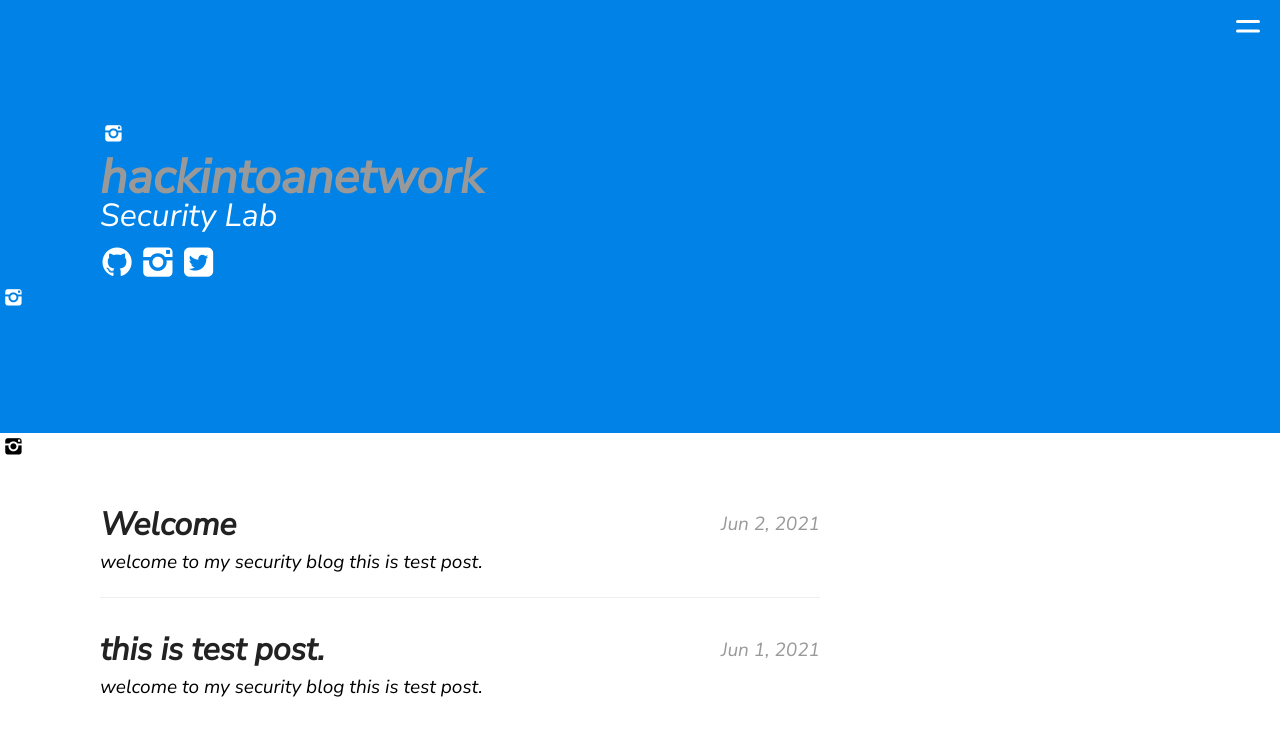
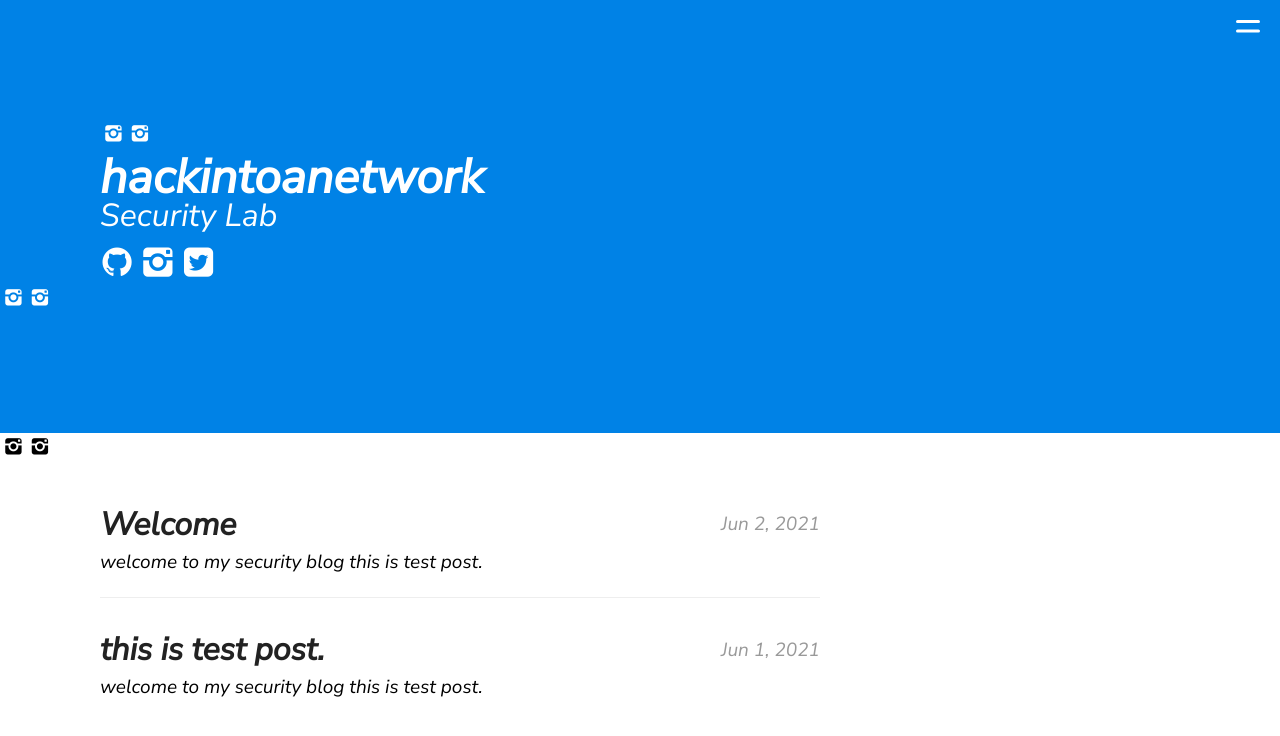
Before and after one commit to Developers-Official/hackintoanetwork.github.io, a Jekyll site: the page built from index.md, in a window 1280 px wide. Shown: the top 736 px of the page. Built offline with Jekyll 4.4.1, drawn with Linux system fonts in a browser that asks for light colours; nearby versions of some CDN libraries.

Commit message:
Update nav.html

```diff
--- a/_includes/nav.html
+++ b/_includes/nav.html
@@ -15,9 +15,9 @@
 		<li><a href="/about"><b>Category</b></a></li>
 	</ul>
 	<label class="social-font">
-        	<a href="https://github.com/{{ site.texture.social_links.github }}"><i class="fab fa-github"></i>
-        	<a href="https://instagram.com/{{ site.texture.social_links.instagram }}"><li><i class="icon-instagram"><i class="fab fa-instagram"></i>
-        	<a href="https://twitter.com/{{ site.texture.social_links.twitter }}"><i class="fab fa-twitter-square"></i>
+		<a href="https://github.com/{{ site.texture.social_links.github }}"><i class="fab fa-github"></i></a>
+		<a href="https://instagram.com/{{ site.texture.social_links.instagram }}"><li><i class="icon-instagram"><i class="icon-instagram"><i class="fab fa-instagram"></i></a>
+		<a href="https://twitter.com/{{ site.texture.social_links.twitter }}"><i class="fab fa-twitter-square"></i></a>
       	</label>
 </div>
 {%- endif -%}
```
